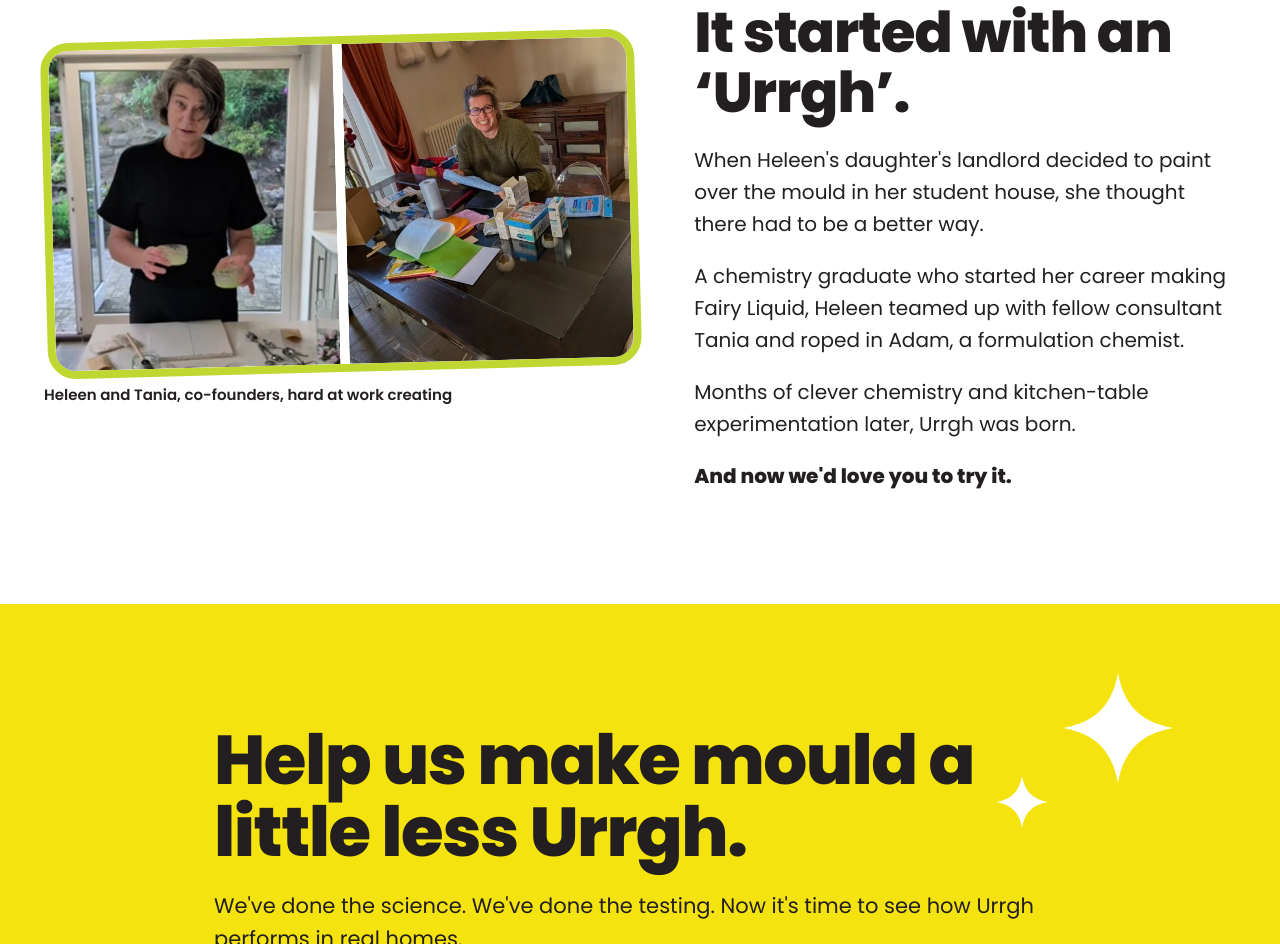
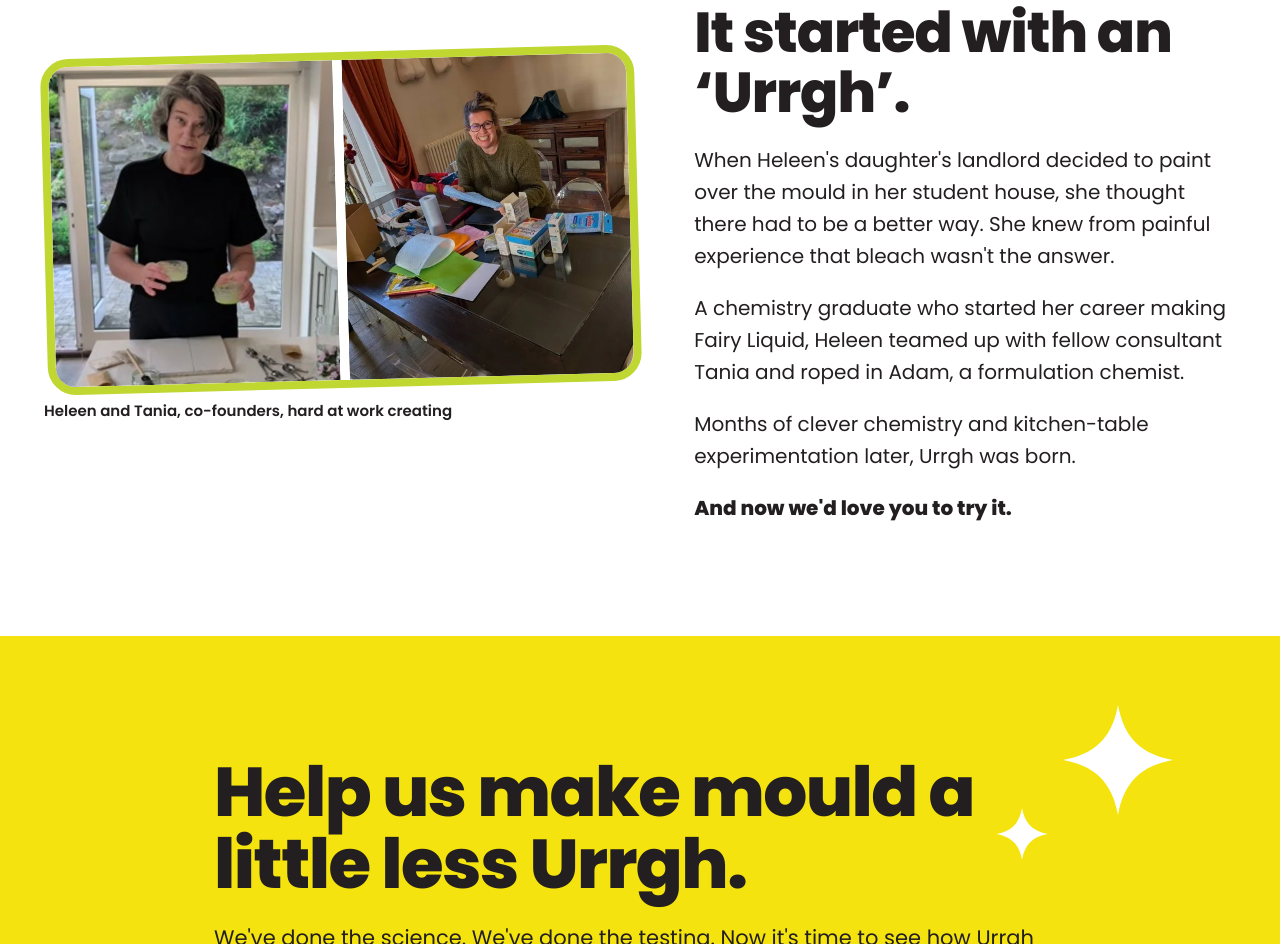
Before and after one commit to Urrgh/urrgh-site, a plain HTML site: page index.html in a window 1280 px wide. Shown: the part 3101-4045 px from the top of the page. Drawn offline with Linux system fonts and the light colour scheme.

Commit message:
Story: add bleach line
Co-Authored-By: Claude Opus 5.5 <noreply@anthropic.com>
Claude-Session: https://claude.ai/code/session_01EtqFnEvH8fXZgbcdcMUuJ9

```diff
--- a/index.html
+++ b/index.html
@@ -537,7 +537,7 @@ section{position:relative}
 <div class="copy">
 <p class="eyebrow">Our story</p>
 <h2 id="story-h" class="h2-sm">It started with an ‘Urrgh’.</h2>
-<p>When Heleen's daughter's landlord decided to paint over the mould in her student house, she thought there had to be a better way.</p>
+<p>When Heleen's daughter's landlord decided to paint over the mould in her student house, she thought there had to be a better way. She knew from painful experience that bleach wasn't the answer.</p>
 <p>A chemistry graduate who started her career making Fairy Liquid, Heleen teamed up with fellow consultant Tania and roped in Adam, a formulation chemist.</p>
 <p>Months of clever chemistry and kitchen-table experimentation later, Urrgh was born.</p>
 <p class="kicker"><a href="#pilot">And now we'd love you to try it.</a></p>
```
